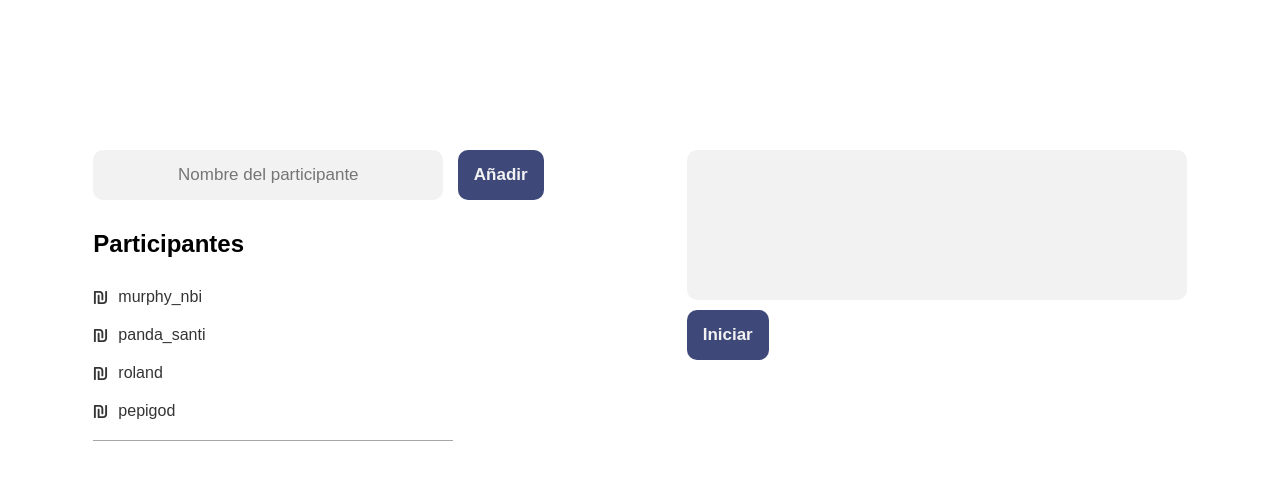
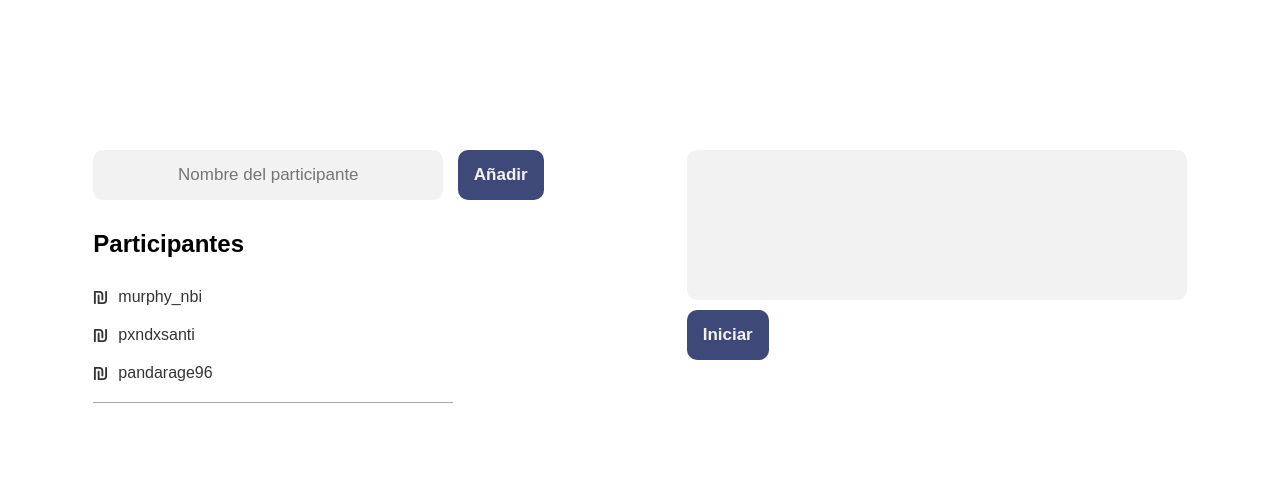
Before and after one commit to A2374/sorteo, a plain HTML site: page index.html in a window 1280 px wide. Drawn offline with Linux system fonts and the light colour scheme.

Commit message:
se removio y modifico algunos participantes

```diff
--- a/index.html
+++ b/index.html
@@ -21,11 +21,9 @@
                 <li class="participating-container__participating-name"><svg xmlns="http://www.w3.org/2000/svg" viewBox="0 0 448 512" class="icon"><path d="M192 32C262.7 32 320 89.31 320 160V320C320 337.7 305.7 352 288 352C270.3 352 256 337.7 256 320V160C256 124.7 227.3 96 192 96H64V448C64 465.7 49.67 480 32 480C14.33 480 0 465.7 0 448V64C0 46.33 14.33 32 32 32H192zM160 480C142.3 480 128 465.7 128 448V192C128 174.3 142.3 160 160 160C177.7 160 192 174.3 192 192V416H320C355.3 416 384 387.3 384 352V64C384 46.33 398.3 32 416 32C433.7 32 448 46.33 448 64V352C448 422.7 390.7 480 320 480H160z"/></svg>
                 murphy_nbi</li>
                 <li class="participating-container__participating-name"><svg xmlns="http://www.w3.org/2000/svg" viewBox="0 0 448 512" class="icon"><path d="M192 32C262.7 32 320 89.31 320 160V320C320 337.7 305.7 352 288 352C270.3 352 256 337.7 256 320V160C256 124.7 227.3 96 192 96H64V448C64 465.7 49.67 480 32 480C14.33 480 0 465.7 0 448V64C0 46.33 14.33 32 32 32H192zM160 480C142.3 480 128 465.7 128 448V192C128 174.3 142.3 160 160 160C177.7 160 192 174.3 192 192V416H320C355.3 416 384 387.3 384 352V64C384 46.33 398.3 32 416 32C433.7 32 448 46.33 448 64V352C448 422.7 390.7 480 320 480H160z"/></svg>
-                panda_santi</li>
+                pxndxsanti</li>
                 <li class="participating-container__participating-name"><svg xmlns="http://www.w3.org/2000/svg" viewBox="0 0 448 512" class="icon"><path d="M192 32C262.7 32 320 89.31 320 160V320C320 337.7 305.7 352 288 352C270.3 352 256 337.7 256 320V160C256 124.7 227.3 96 192 96H64V448C64 465.7 49.67 480 32 480C14.33 480 0 465.7 0 448V64C0 46.33 14.33 32 32 32H192zM160 480C142.3 480 128 465.7 128 448V192C128 174.3 142.3 160 160 160C177.7 160 192 174.3 192 192V416H320C355.3 416 384 387.3 384 352V64C384 46.33 398.3 32 416 32C433.7 32 448 46.33 448 64V352C448 422.7 390.7 480 320 480H160z"/></svg>
-                roland</li>
-                <li class="participating-container__participating-name"><svg xmlns="http://www.w3.org/2000/svg" viewBox="0 0 448 512" class="icon"><path d="M192 32C262.7 32 320 89.31 320 160V320C320 337.7 305.7 352 288 352C270.3 352 256 337.7 256 320V160C256 124.7 227.3 96 192 96H64V448C64 465.7 49.67 480 32 480C14.33 480 0 465.7 0 448V64C0 46.33 14.33 32 32 32H192zM160 480C142.3 480 128 465.7 128 448V192C128 174.3 142.3 160 160 160C177.7 160 192 174.3 192 192V416H320C355.3 416 384 387.3 384 352V64C384 46.33 398.3 32 416 32C433.7 32 448 46.33 448 64V352C448 422.7 390.7 480 320 480H160z"/></svg>
-                pepigod</li>
+                pandarage96</li>
             </ul>
         </div>
     </div>
```
